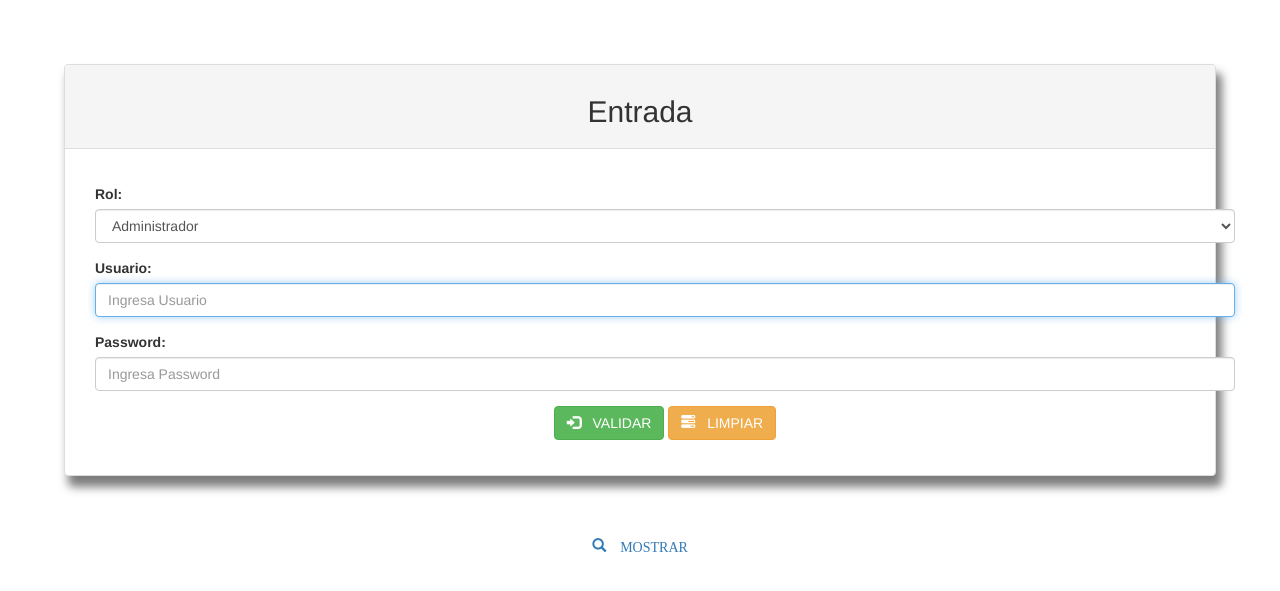
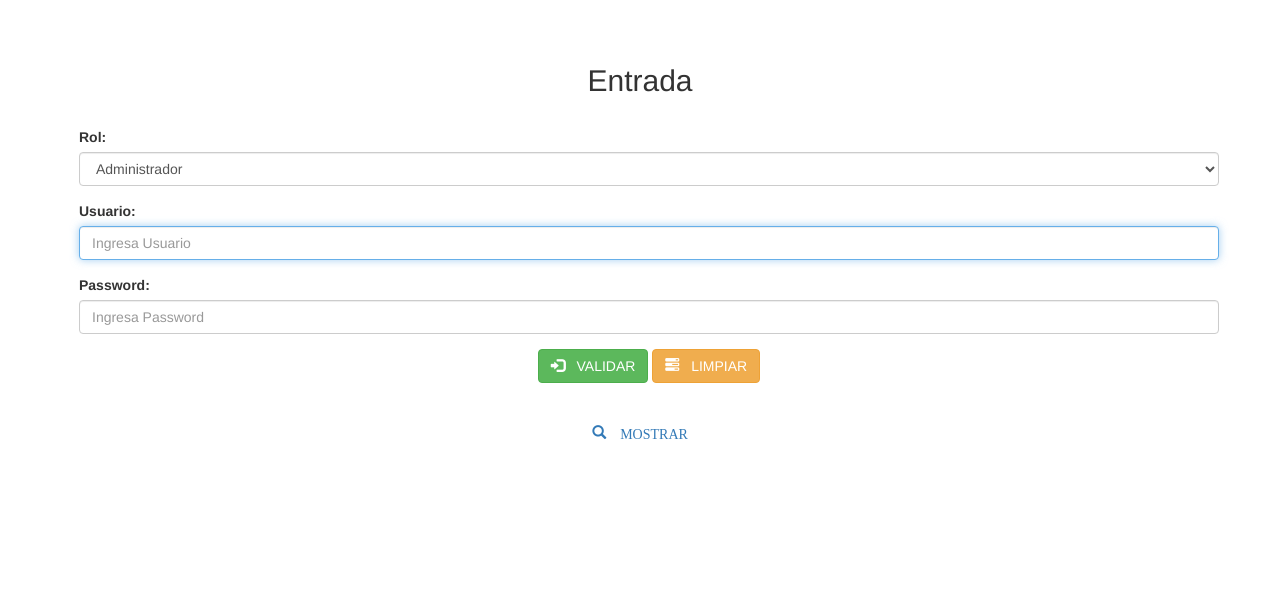
Before and after one commit to carcaceres/formphp, a PHP site: page / in a window 1280 px wide. Shown: the top 591 px of the page. Run offline with PHP 8.4, Linux system fonts and the light colour scheme.

Commit message:
websinsombra

```diff
--- a/assets/css/style.css
+++ b/assets/css/style.css
@@ -16,8 +16,5 @@ box-shadow: 1px 1px 1px 1px #7D7B79;
  margin-left: 5%;
  margin-right: 5%;
  margin-top: 5%;
--webkit-box-shadow: 5px 10px 10px 1px #7D7D7D;
-box-shadow: 5px 10px 10px 1px #7D7D7D;
-padding-bottom: 20px;
 
 	  }
--- a/index.html
+++ b/index.html
@@ -28,10 +28,10 @@
 
 
 <body>
-<div id="contenedor" class="panel panel-default">
+<div id="contenedor" >
 
- <div class="panel-heading"><center><h2>Entrada</h2></center></div>
-<div class="panel-body">
+ <div ><center><h2>Entrada</h2></center></div>
+<div >
 <div class="container">
 
   <div id="mostrar">
```
Also changed, not shown: assets/js/mostrar.js (+0 -14 lines), mostrar.php (+6 -3 lines).
